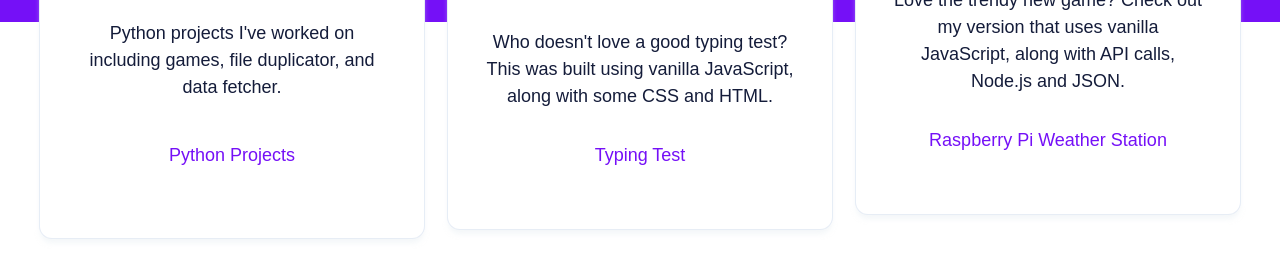
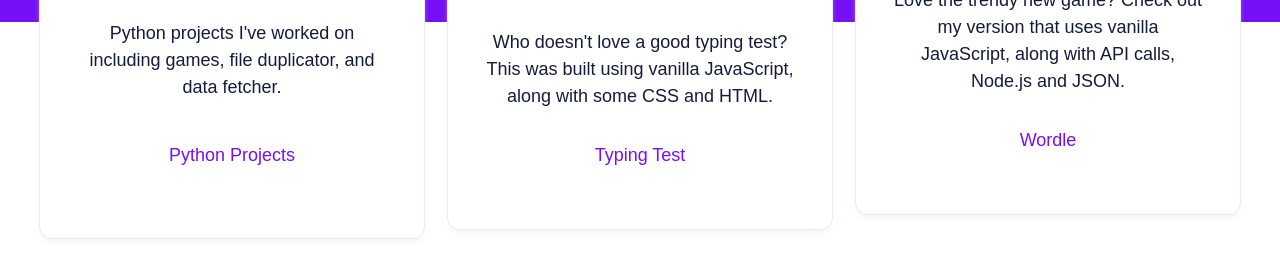
Before and after one commit to cfergojr/cfergojr.github.io, a website: page index.html in a window 1280 px wide. Shown: the part 4549-4808 px from the top of the page. Drawn offline with Linux system fonts and the light colour scheme; a web font is replaced by a local one.

Commit message:
Add files via upload

```diff
--- a/index.html
+++ b/index.html
@@ -245,7 +245,7 @@
             </div>
             <div class="column is-12-mobile is-half-tablet is-one-third-desktop level-item">
               <div class="box"><h2>WORDLE</h2>
-                <p>Love the trendy new game? Check out my version that uses vanilla JavaScript, along with API calls, Node.js and JSON.</p><a class="link has-text-primary" href="https://www.wunderground.com/dashboard/pws/KNYWESTB61" target="_blank">Raspberry Pi Weather Station</a>
+                <p>Love the trendy new game? Check out my version that uses vanilla JavaScript, along with API calls, Node.js and JSON.</p><a class="link has-text-primary" href="/wordle.html" target="_blank">Wordle</a>
               </div>
             </div>
             <div class="column is-12-mobile is-half-tablet is-one-third-desktop level-item">
```
